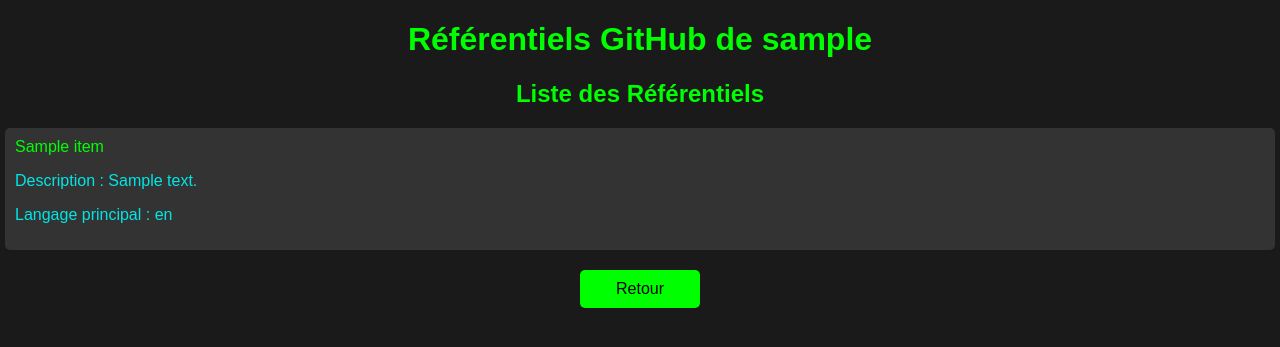
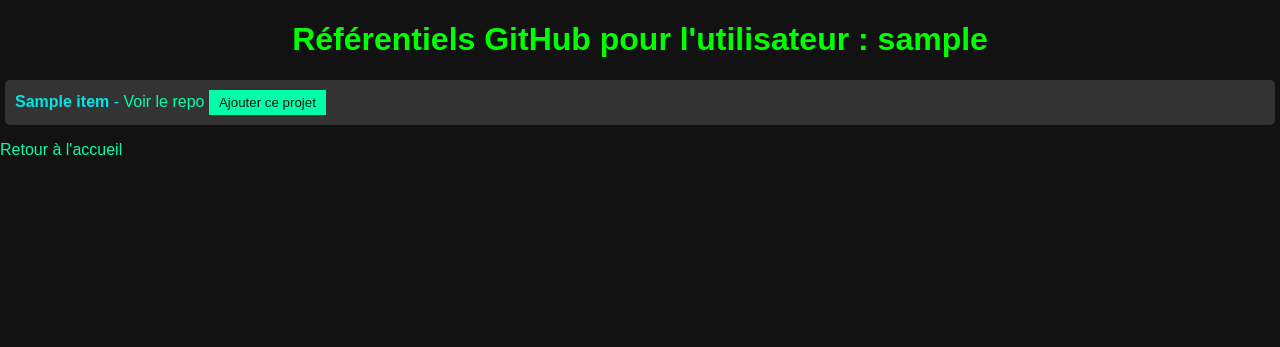
Before and after one commit to tucommenceapousser/trkn-projects, a Flask app: a page that uses templates/github_repos.html in a window 1280 px wide. Shown: the top 347 px of the page. Run offline with Flask 3, Linux system fonts and the light colour scheme; a database or web service that is not in the repository returns one stand-in record (values such as "Sample title"); data that the repository does not hold is empty.

Commit message:
Update github_repos.html

```diff
--- a/templates/github_repos.html
+++ b/templates/github_repos.html
@@ -31,9 +31,6 @@
             text-decoration: none;
             color: #00ff00;
         }
-        a:hover {
-            color: #00cc00;
-        }
         .back-btn {
             display: block;
             margin: 20px auto;
@@ -45,21 +42,27 @@
             border-radius: 5px;
             text-decoration: none;
         }
+        body { background-color: #121212; color: #00FFAA; font-family: Arial, sans-serif; }
+        a { color: #00FFAA; text-decoration: none; }
+        a:hover { text-decoration: underline; }
+        button { background-color: #00FFAA; color: #121212; border: none; padding: 5px 10px; cursor: pointer; }
+        button:hover { background-color: #00D494; }
     </style>
 </head>
 <body>
-    <h1>Référentiels GitHub de {{ username }}</h1>
-    <h2>Liste des Référentiels</h2>
+    <h1>Référentiels GitHub pour l'utilisateur : {{ username }}</h1>
     <ul>
         {% for repo in repos %}
         <li>
-            <a href="{{ repo.html_url }}" target="_blank">{{ repo.name }}</a>
-            <p>Description : {{ repo.description or 'Aucune description' }}</p>
-            <p>Langage principal : {{ repo.language or 'Non spécifié' }}</p>
+            <strong>{{ repo.name }}</strong> - <a href="{{ repo.html_url }}" target="_blank">Voir le repo</a>
+            <!-- Ajouter un bouton pour cloner ce repository -->
+            <form action="{{ url_for('add_project') }}" method="POST" style="display: inline;">
+                <input type="hidden" name="github_url" value="{{ repo.clone_url }}">
+                <button type="submit">Ajouter ce projet</button>
+            </form>
         </li>
         {% endfor %}
     </ul>
-
-    <a class="back-btn" href="{{ url_for('index') }}">Retour</a>
+    <a href="{{ url_for('index') }}">Retour à l'accueil</a>
 </body>
 </html>
```
